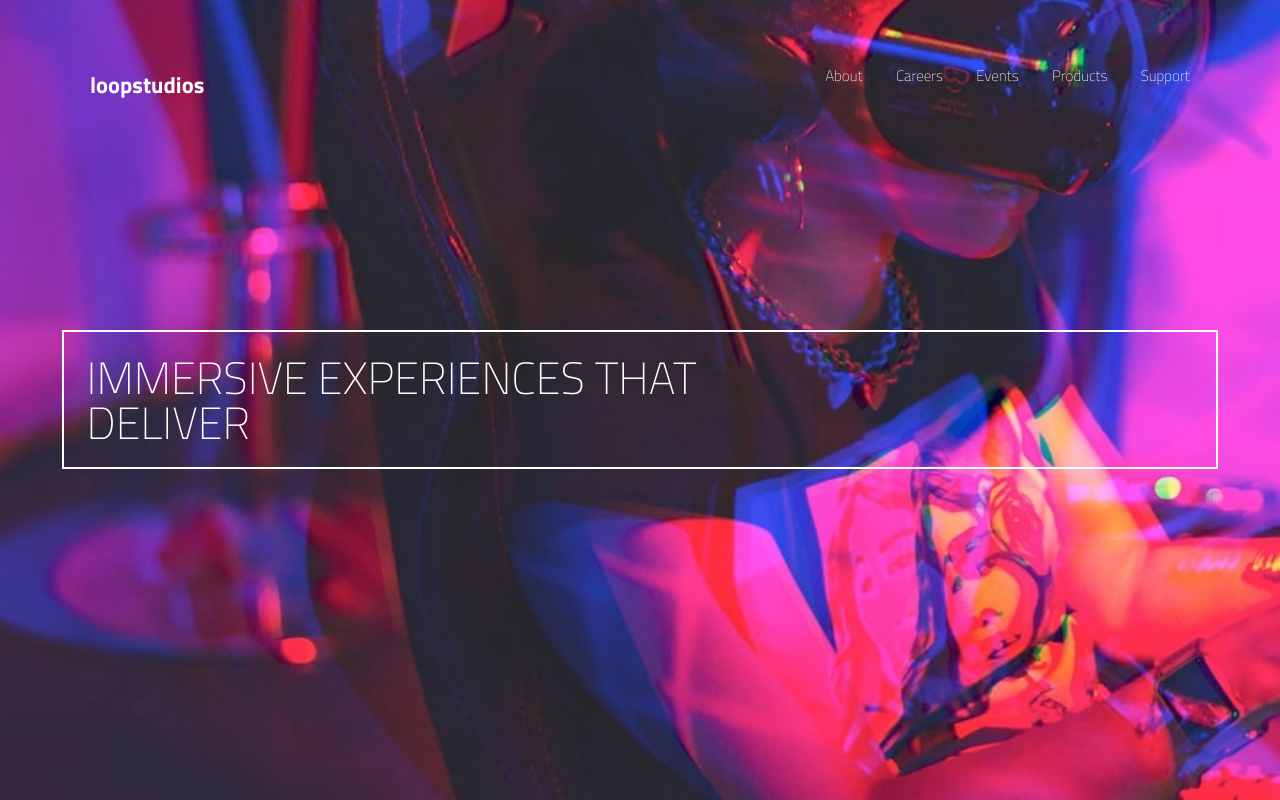
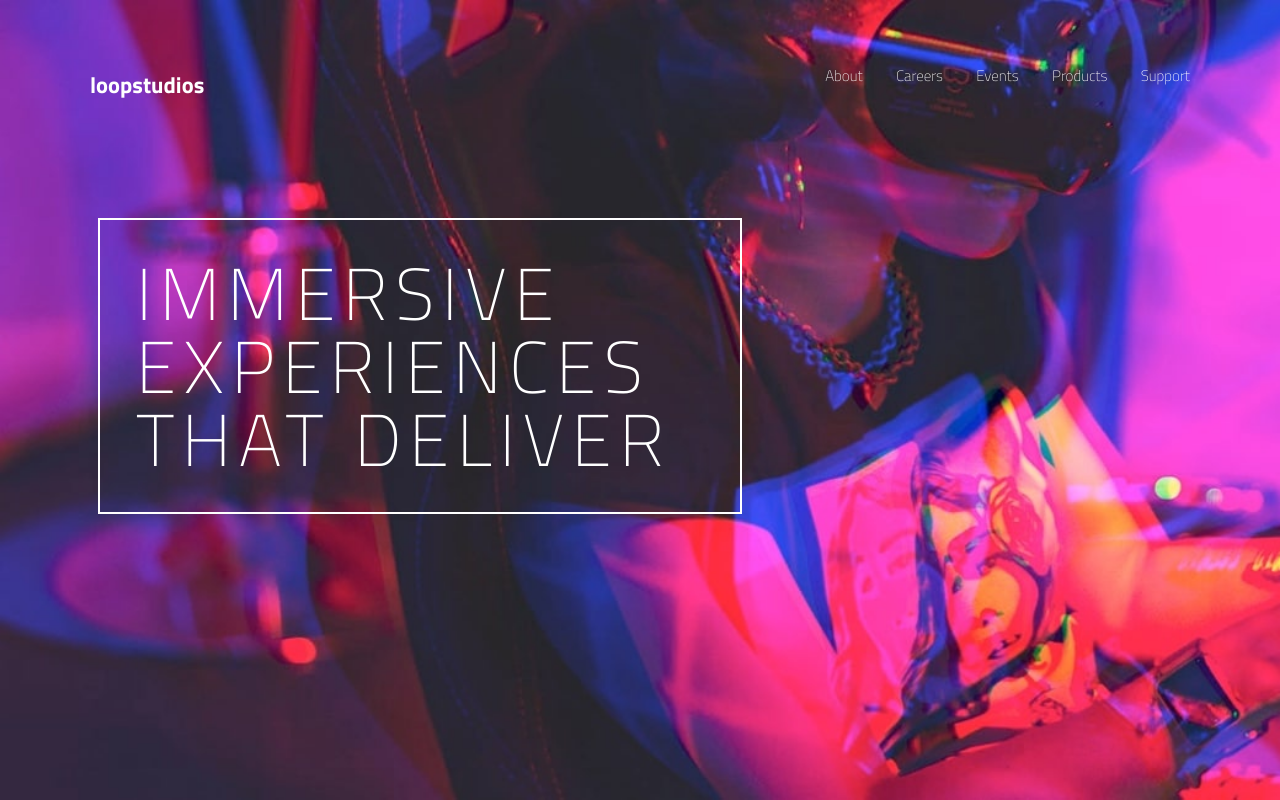
Before and after one commit to robinwatts96/loopstudios-landing-page-main, a website: page index.html in a window 1280 px wide. Drawn offline with nearby package versions, Linux system fonts and the light colour scheme.

Commit message:
hero section complete desktop

```diff
--- a/index.html
+++ b/index.html
@@ -42,7 +42,7 @@
 
   <!-- H1 -->
   <div class="h1-container">
-    <h1>Immersive experiences that<br>deliver</h1>
+    <h1>Immersive experiences that <br class="br">deliver</h1>
   </div>
 
 </section>
--- a/scss/_base.scss
+++ b/scss/_base.scss
@@ -73,6 +73,20 @@ footer .loopstudios-title {
 
 // Media
 @media all and (min-width: 1200px) {
+    // Hero
+    .h1-container {
+        border: 2px $white solid;
+        width: 50%;
+        margin: 2em 0 0 2em;
+        font-size: 3.25em;
+    }
 
+    .h1-container h1 {
+        letter-spacing: .1em;
+    }
+
+    .br {
+        display: none;
+    }
 
 }
```
Also changed, not shown: css/main.css, 1 other file.
